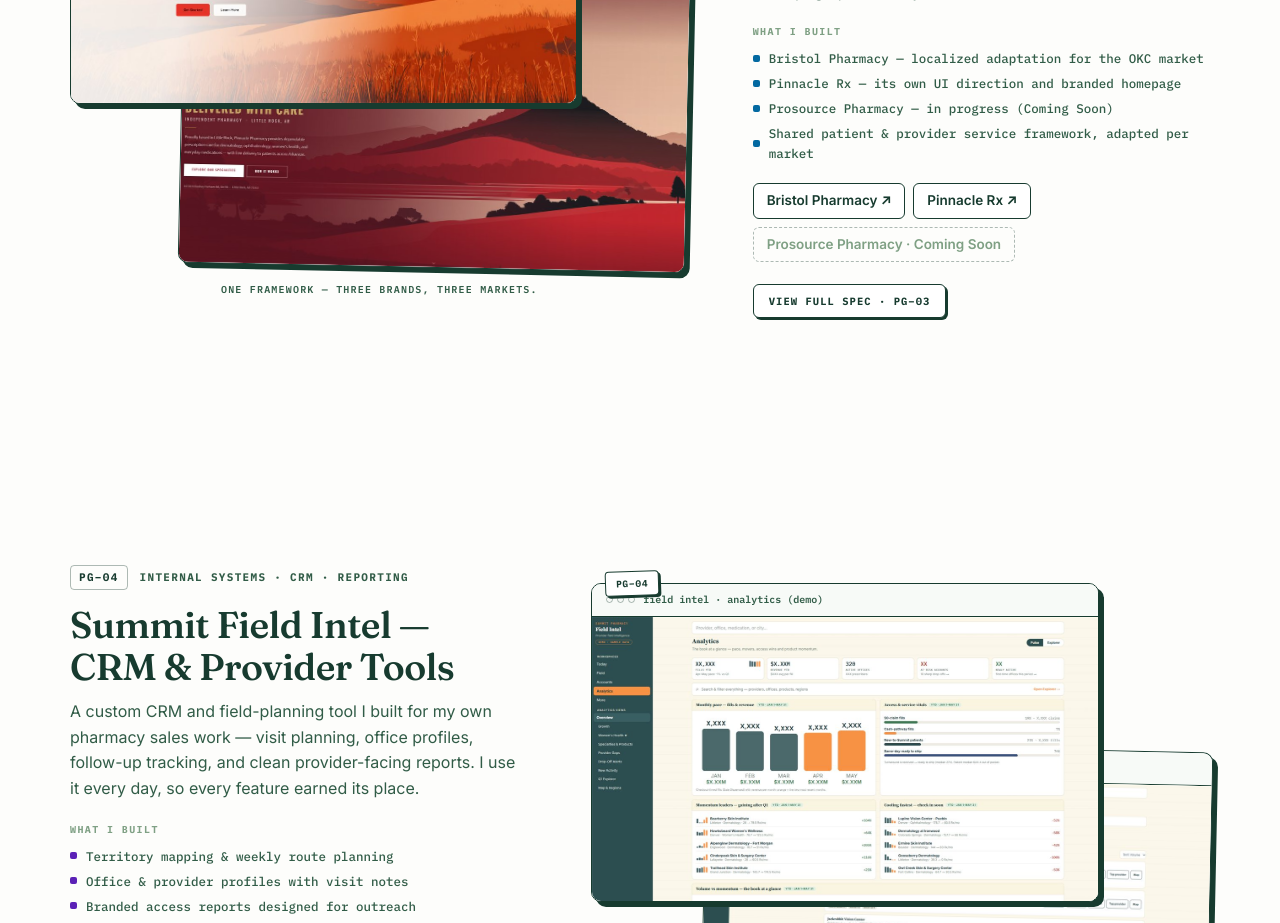
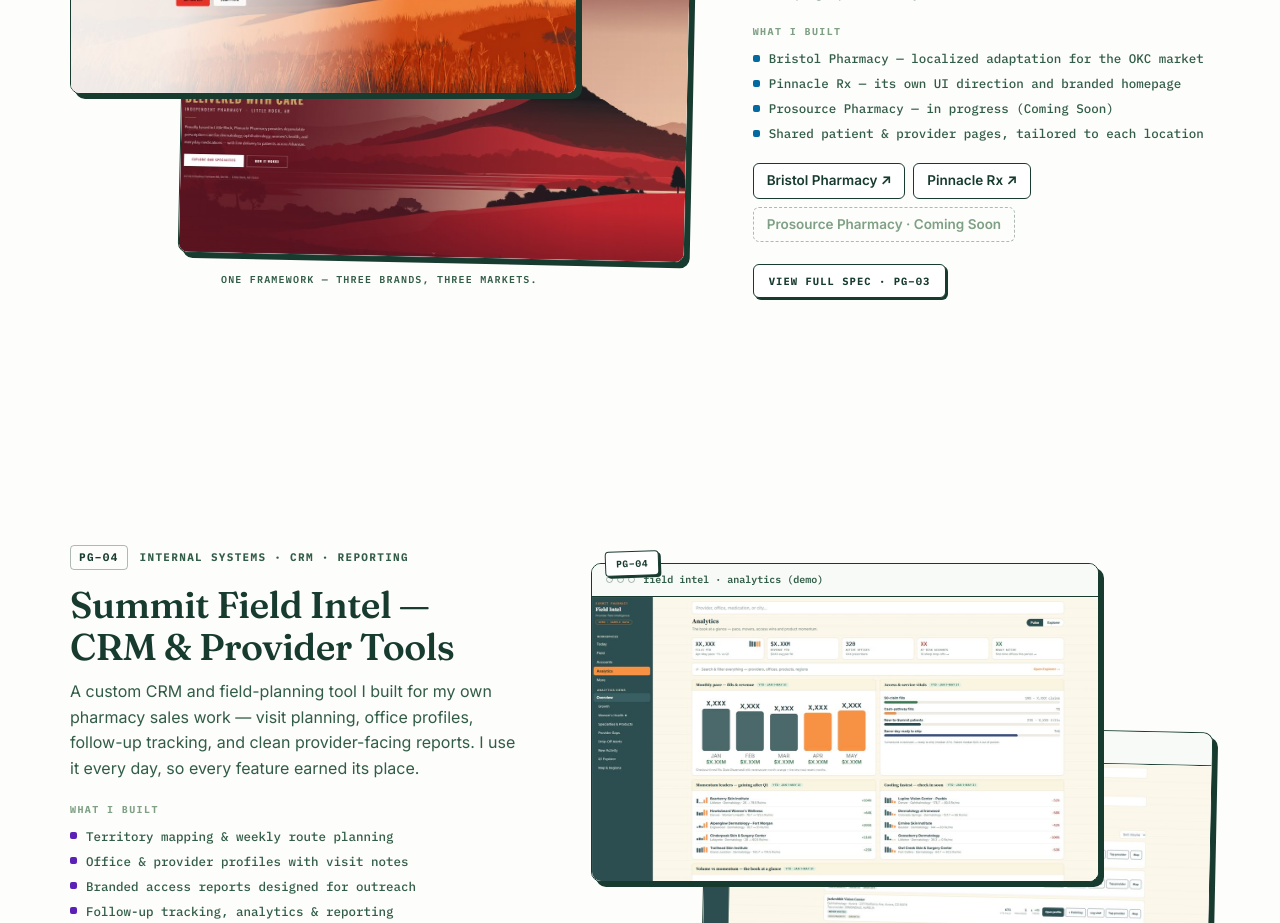
Before and after one commit to wprestong-designs/preston-gray-portfolio, a React (Vite) app: page / in a window 1280 px wide. Shown: the part 2960-3883 px from the top of the page. Built offline with nearby package versions, Linux system fonts and the light colour scheme.

Commit message:
Fix pharmacy bullet wrapping

```diff
--- a/src/components/FeaturedWork.jsx
+++ b/src/components/FeaturedWork.jsx
@@ -189,7 +189,7 @@
       'Bristol Pharmacy — localized adaptation for the OKC market',
       'Pinnacle Rx — its own UI direction and branded homepage',
       'Prosource Pharmacy — in progress (Coming Soon)',
-      'Shared patient & provider service framework, adapted per market',
+      'Shared patient & provider pages, tailored to each location',
     ],
     media: 'dual',
     urlA: 'rxbristolokc.com',
```
